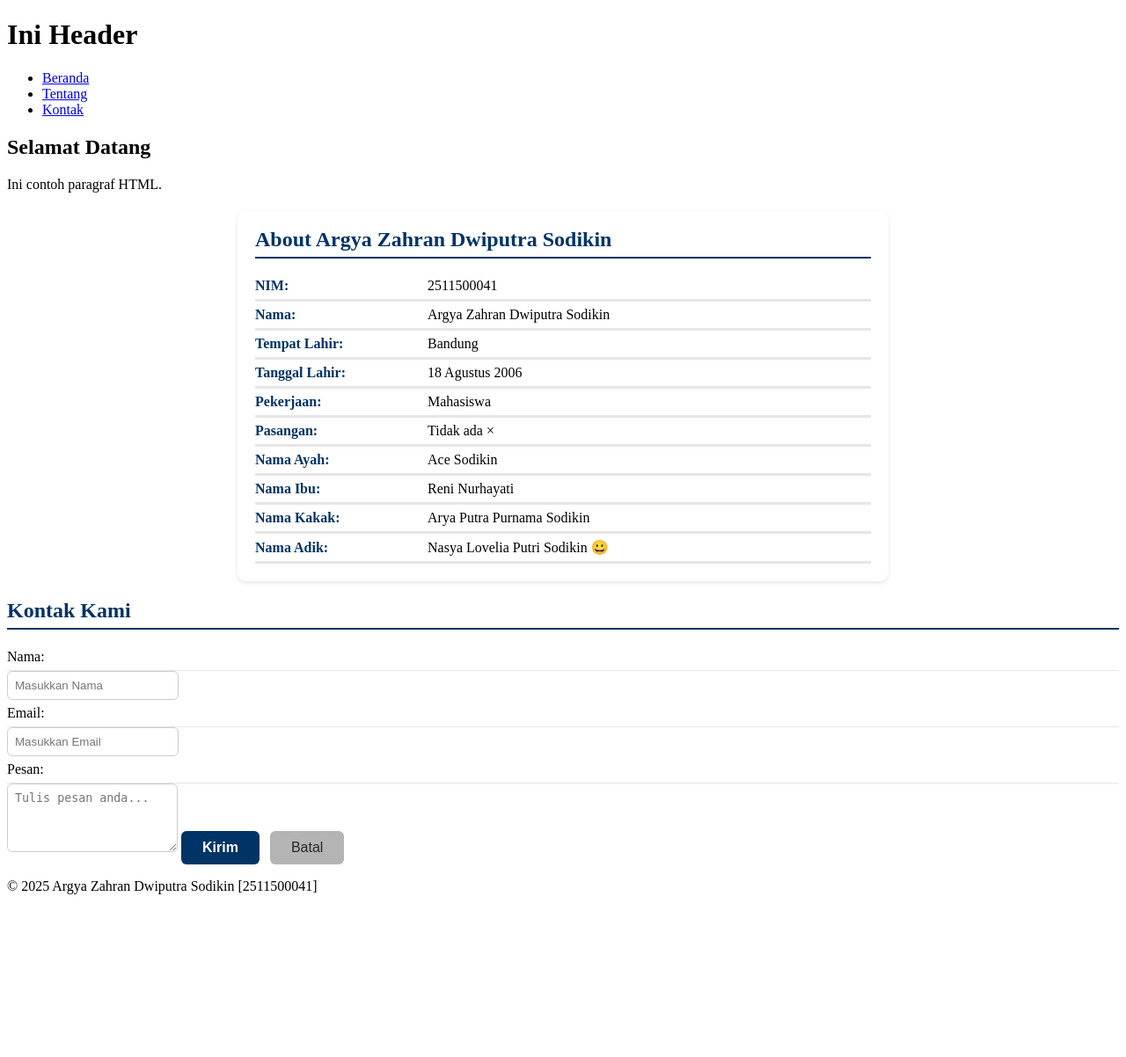
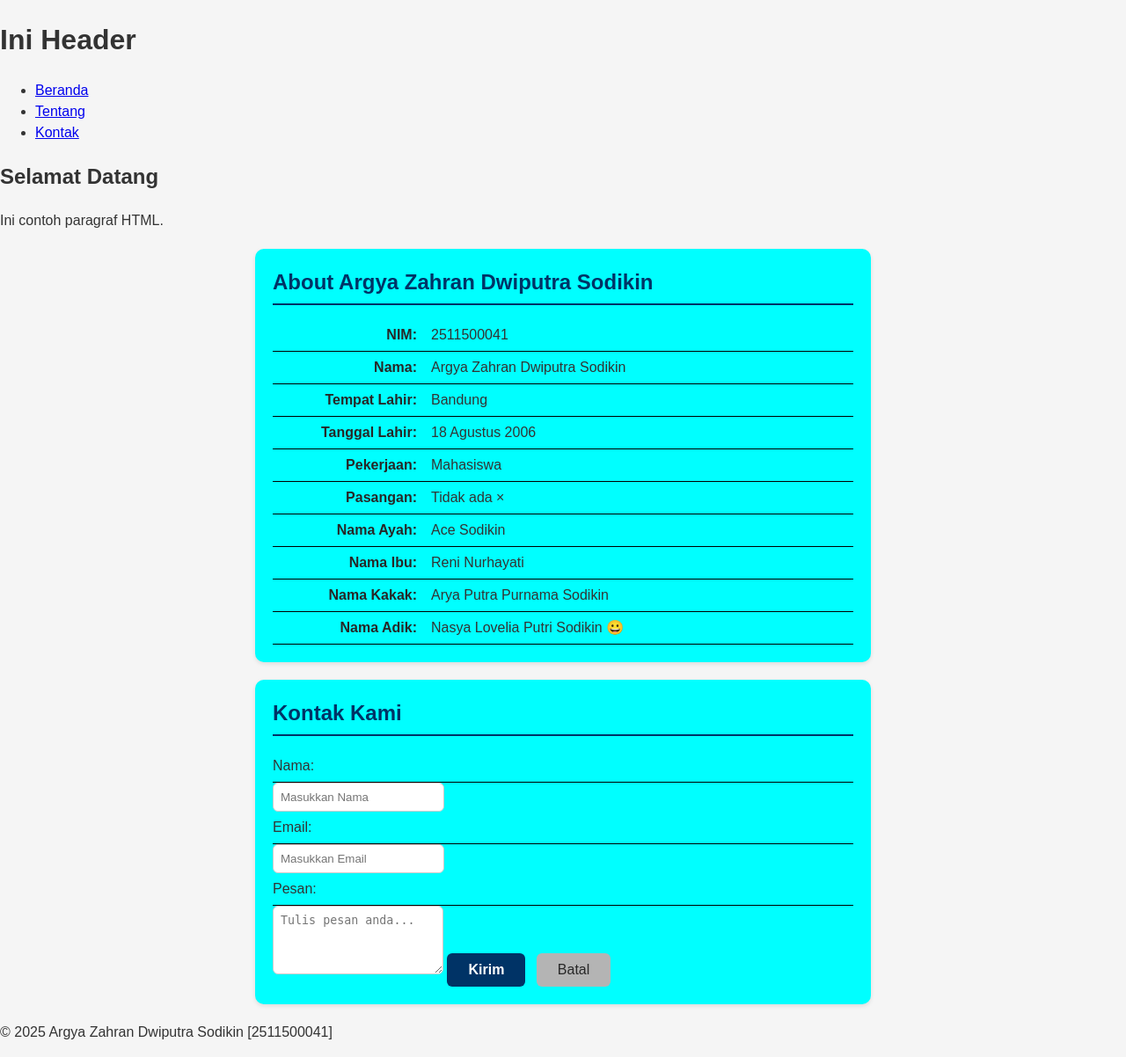
Before and after one commit to Argyazhrn/2511500041-PWD-TI1B-2526O, a PHP site: page /pertemuan-04/index.html in a window 1280 px wide. Shown: the whole page at 88% size. Before the commit the page ends 1017 px from the top, so only its background shows below. Run offline with PHP 8.4, Linux system fonts and the light colour scheme.

Commit message:
aturan css untuk body dan global reset

```diff
--- a/pertemuan-04/style.css
+++ b/pertemuan-04/style.css
@@ -1,86 +1,16 @@
-    #about {
-      background-color: #ffffff;
-      border-radius: 10px;
-      padding: 20px;
-      max-width: 700px;
-      margin: 20px auto;
-      box-shadow: 0 2px 5px rgba(0, 0, 0, 0.1);
-    }
+* {
+    box-sizing: border-box;
+}
 
-    #about h2 {
-      color: #003366;
-      border-bottom: 2px solid #003366;
-      padding-bottom: 6px;
-      margin-top: 0;
-      margin-bottom: 16px;
-    }
-
-    #about p {
-      display: flex;
-      justify-content: flex-start;
-      align-items: baseline;
-      margin: 0;
-      padding: 6px 0;
-      border-bottom: 3px solid #e6e6e6;
-    }
-
-    #about strong {
-      min-width: 180px;
-      color: #003366;
-      font-weight: 600;
-      padding-right: 16px;
-      flex-shrink: 0;
-    }
-
-    @media (max-width: 600px) {
-      #about p {
-        flex-direction: column;
-        align-items: flex-start;
-      }
-
-      #about strong {
-        text-align: left;
-        padding-right: 0;
-        margin-bottom: 2px;
-      }
-    }
-</head>
-<body>
-  <header>
-    <h1>Ini Header</h1>
-    <nav>
-      <ul>
-        <li><a href="#home">Beranda</a></li>
-        <li><a href="#about">Tentang</a></li>
-        <li><a href="#contact">Kontak</a></li>
-      </ul>
-    </nav>
-  </header>
-
-  <main>
-    <section id="home">
-      <h2>Selamat Datang</h2>
-      <p>Ini contoh paragraf HTML.</p>
-    </section>
-
-    <section id="about">
-      <h2>About Argya Zahran Dwiputra Sodikin</h2>
-      <p><strong>NIM:</strong> 2511500041</p>
-      <p><strong>Nama:</strong> Argya Zahran Dwiputra Sodikin</p>
-      <p><strong>Tempat Lahir:</strong> Bandung</p>
-      <p><strong>Tanggal Lahir:</strong> 18 Agustus 2006</p>
-      <p><strong>Pekerjaan:</strong> Mahasiswa</p>
-      <p><strong>Pasangan:</strong> Tidak ada &times;</p>
-      <p><strong>Nama Ayah:</strong> Ace Sodikin</p>
-      <p><strong>Nama Ibu:</strong> Reni Nurhayati</p>
-      <p><strong>Nama Kakak:</strong> Arya Putra Purnama Sodikin</p>
-      <p><strong>Nama Adik:</strong> Nasya Lovelia Putri Sodikin &#128512;</p>
-    </section>
-
-    <section id="contact">
-      <h2>Kontak Kami</h2>
-
-        #contact {
+body {
+    margin: 0;
+    font-family: Arial, sans-serif;
+    background: #f5f5f5;
+    color: #333;
+    line-height: 1.5;
+}
+    #about,
+    #contact {
           background-color: aqua;
           border-radius: 10px;
           padding: 20px;
@@ -89,6 +19,7 @@
           box-shadow: 0 2px 5px rgba(0, 0, 0, 0.1);
         }
 
+        #about h2,
         #contact h2 {
           color: #003366;
           border-bottom: 2px solid #003366;
@@ -97,18 +28,20 @@
           margin-bottom: 16px;
         }
 
+        #about p,
         #contact label {
           display: flex;
           justify-content: flex-start;
           align-items: flex-start;
           margin: 0;
           padding: 6px 0;
-          border-bottom: 1px solid #e6e6e6;
+          border-bottom: 1px solid black;
         }
 
+        #about strong,
         #contact label>span {
           min-width: 180px;
-          color: aquamarine;
+          color: #272727;
           font-weight: 600;
           text-align: right;
           padding-right: 16px;
@@ -181,11 +114,13 @@
         }
 
         @media (max-width: 600px) {
-          #contact p {
+          #about p,
+          #contact label {
             flex-direction: column;
             align-items: flex-start;
           }
 
+          #about strong,
           #contact label>span {
             text-align: left;
             padding-right: 0;
```
